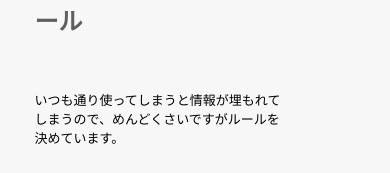
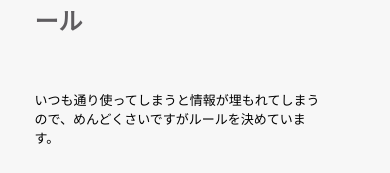
Before and after one commit to alpha-kimagureblog/once-in-a-while, a plain HTML site: page index.html in a window 390 px wide. Shown: the part 927-1100 px from the top of the page. Drawn offline with Linux system fonts and the light colour scheme.

Commit message:
Update responsive.css

```diff
--- a/css/responsive.css
+++ b/css/responsive.css
@@ -39,6 +39,10 @@
 		font-size: 14px;
 	}
 
+	.text-contents {
+		width: 90%;
+	}
+
 	.btn {
 		width: 100%;
 	}
```
